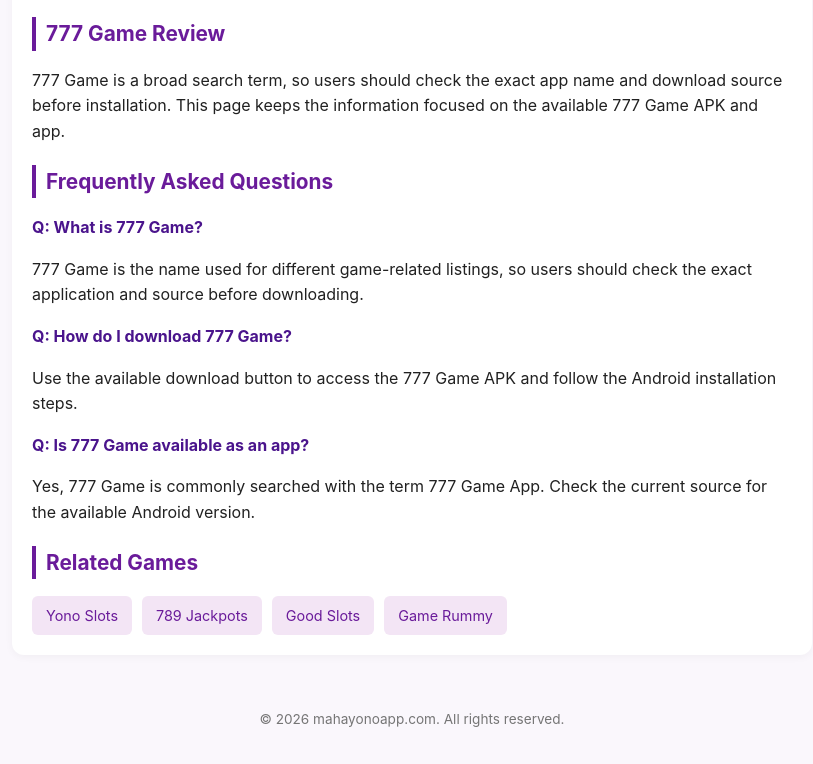
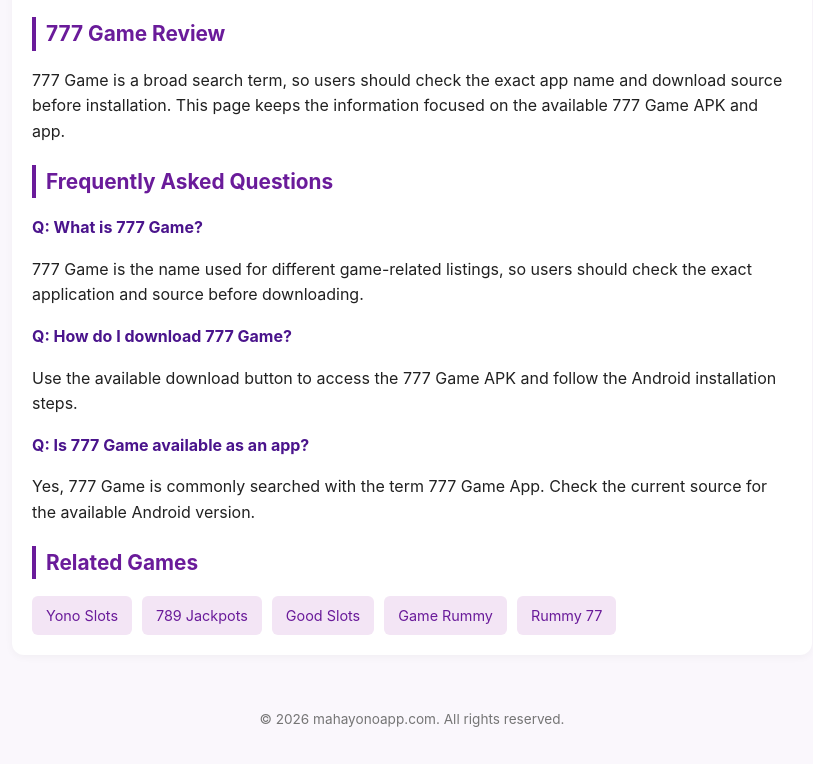
Before and after one commit to skmt649-cloud/mahayonoapp.com, a plain HTML site: page 777-game.html in a window 1280 px wide. Shown: the part 1428-2192 px from the top of the page, without its empty margins (228-1041 px from the left). Drawn offline with Linux system fonts and the light colour scheme.

Commit message:
Update 777-game.html

```diff
--- a/777-game.html
+++ b/777-game.html
@@ -139,12 +139,13 @@
         <p>Yes, 777 Game is commonly searched with the term 777 Game App. Check the current source for the available Android version.</p>
       </div>
 
-      <h2>Related Games</h2>
+     <h2>Related Games</h2>
       <div class="related-links">
         <a href="/yono-slots">Yono Slots</a>
         <a href="/789-jackpots">789 Jackpots</a>
         <a href="/good-slots">Good Slots</a>
         <a href="/game-rummy">Game Rummy</a>
+        <a href="/rummy-77">Rummy 77</a>
       </div>
     </article>
   </main>
```
